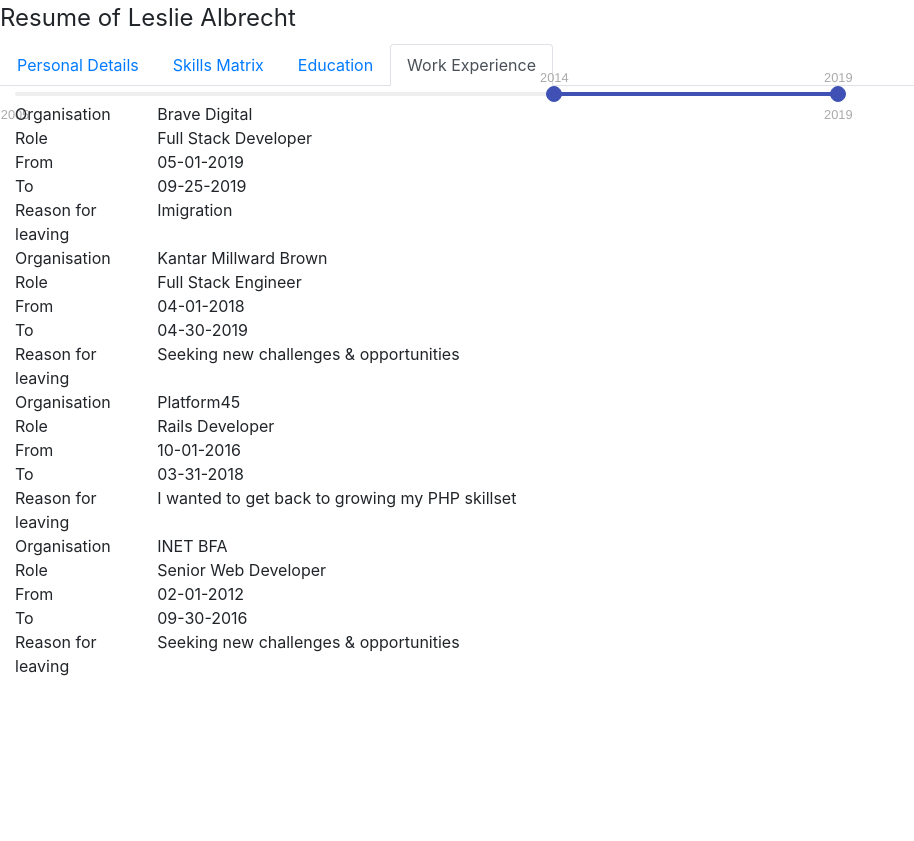
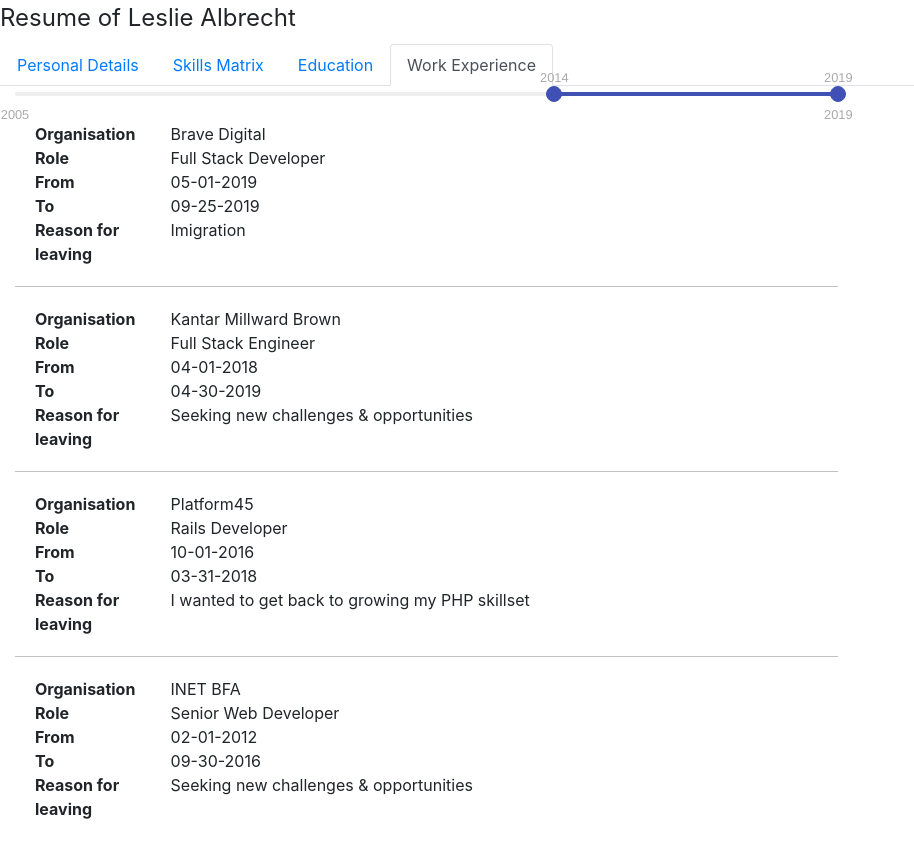
Before and after one commit to rooirampokker/resume-builder, a React (Create React App) app: page / in a window 1280 px wide. Both pictures are taken after a click on the tab "Work Experience". Shown: the whole page, without its empty margins (0-914 px from the left). Before the commit the page ends 800 px from the top, so only its background shows below. Built offline with nearby package versions, Linux system fonts and the light colour scheme.

Commit message:
Added css and started simple formatting. Minor refactoring

```diff
--- /dev/null
+++ b/src/containers/WorkExperience.css
@@ -0,0 +1,12 @@
+.activeEmployer {
+  padding: 20px;
+  border-bottom: 1px solid #c1c1c1;
+}
+
+.activeEmployer .label {
+  font-weight: bold;
+}
+
+.activeEmployer:last-child {
+  border-bottom: 0px;
+}
--- a/src/containers/WorkExperience.jsx
+++ b/src/containers/WorkExperience.jsx
@@ -2,7 +2,9 @@
 import Utils from '../utils/Utils';
 import InputRange from 'react-input-range';
 import { Row, Col } from 'react-bootstrap';
+import './WorkExperience.css';
 import ('react-input-range/lib/css/index.css');
+
 
 class WorkExperience extends Component {
     constructor(props) {
@@ -26,13 +28,6 @@
 */
     componentWillMount() {
       this.initDateRange();
-      //this.getActiveEmployers(this.state.value);
-    }
-/*
-*
-*/
-    componentDidMount() {
-
     }
 /*
 *
@@ -56,33 +51,43 @@
 /*
 *
 */
-    getActiveEmployers(value) {
+    checkEmployers(value) {
        let startDate = new Date(value.min).getFullYear();
        let endDate   = new Date(value.max).getFullYear();
-       console.clear();
-       return Object.keys(this.details).map((item, index) => {
+
+       return (Object.keys(this.details).map((item, index) => {
            let fromDate = new Date(this.details[index].From).getFullYear();
            let toDate   = new Date(this.details[index].To).getFullYear();
            if ((fromDate >= startDate && fromDate <= endDate) ||
              (startDate >= fromDate && endDate <= toDate) ||
              (toDate >= startDate && fromDate <= startDate)) { //caters for overlap when you started at a new company outside the selected range, but left for another company inside said range
+               return (
+                   <div className={"activeEmployer"}
+                        key={"employer"+index}>
+                       {this.getActiveEmployer(this.details[index])}
+                   </div>
+               );
+           } else return false;
+        }));
+    }
 
-               return Object.keys(this.details[index]).map((label, val)=> {
-                   if (!Array.isArray(this.details[index][label])) {
+    getActiveEmployer(employer) {
+        return Object.keys(employer).map((label, val) => {
+            if (!Array.isArray(employer[label])) {
                 return (
                     <Row
-                               key = {val}>
+                        key = {"employerCol"+val}>
                         <Col
-                                   md={2}>
+                            md={2}
+                            className={"label"}>
                             {label}
                         </Col>
-                               <Col  md={10}>
-                                   {this.details[index][label]}
+                        <Col  md={10}
+                              className={"value"}>
+                            {employer[label]}
                         </Col>
                     </Row>);
-                   }
-               });
-           }
+            } else return false;
         });
     }
 /*
@@ -133,7 +138,7 @@
                     <div className= "row"
                          id       = {this.componentName+"RowTimeline"}>
                         <div className='textLabel col-8 label'>
-                            {this.getActiveEmployers(this.state.value)}
+                            {this.checkEmployers(this.state.value)}
                         </div>
                     </div>
             </div>
```
Lines whose indentation alone changed are shown as unchanged.
